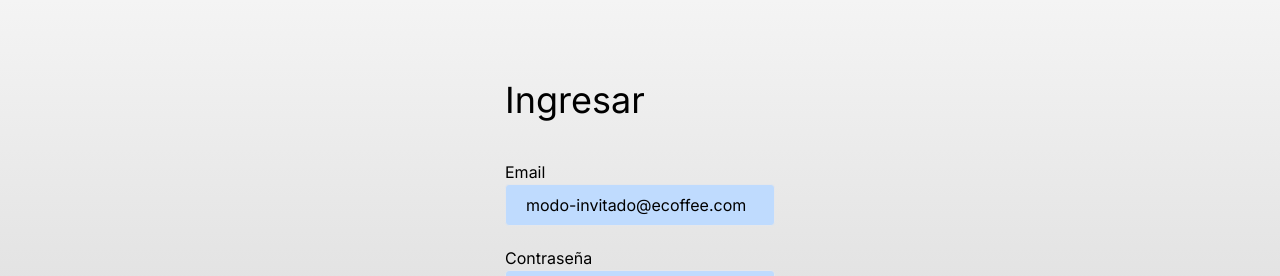
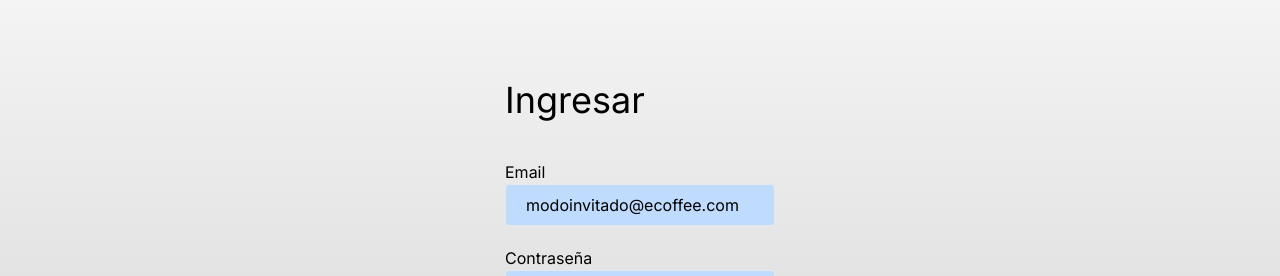
Before and after one commit to espositofacundo/e-coffee, a Next.js app: page /auth/login in a window 1280 px wide. Shown: the top 276 px of the page. Built offline with nearby package versions, Linux system fonts and the light colour scheme; no server answers.

Commit message:
cambio de mail invitado

```diff
--- a/src/app/auth/login/ui/login-form.tsx
+++ b/src/app/auth/login/ui/login-form.tsx
@@ -32,7 +32,7 @@ const LoginForm = () => {
           className="px-5 py-2 border bg-blue-200 rounded mb-5"
           type="email"
           name="email"
-          defaultValue={'modo-invitado@ecoffee.com'}
+          defaultValue={'modoinvitado@ecoffee.com'}
 
         />
 
```
